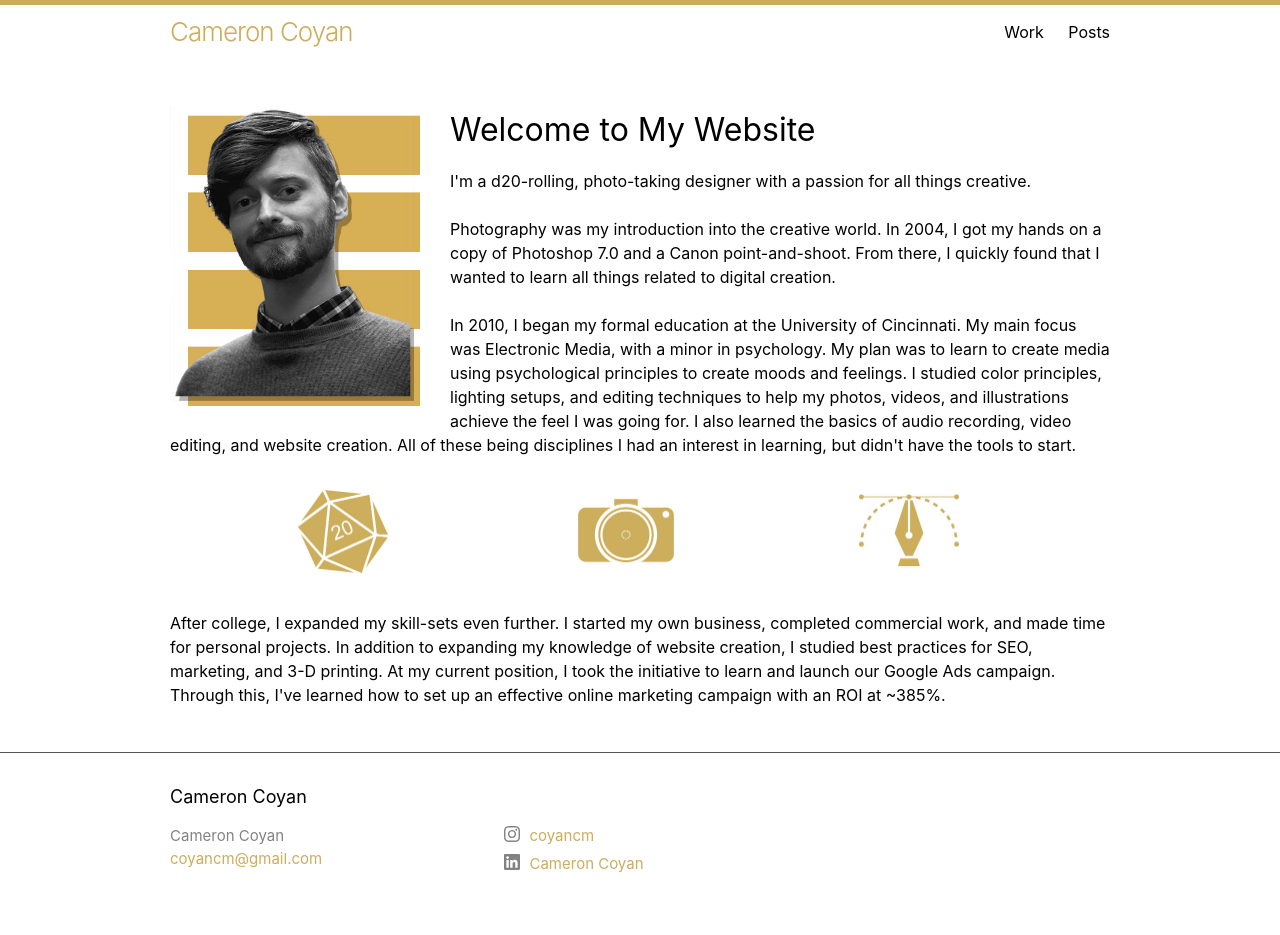
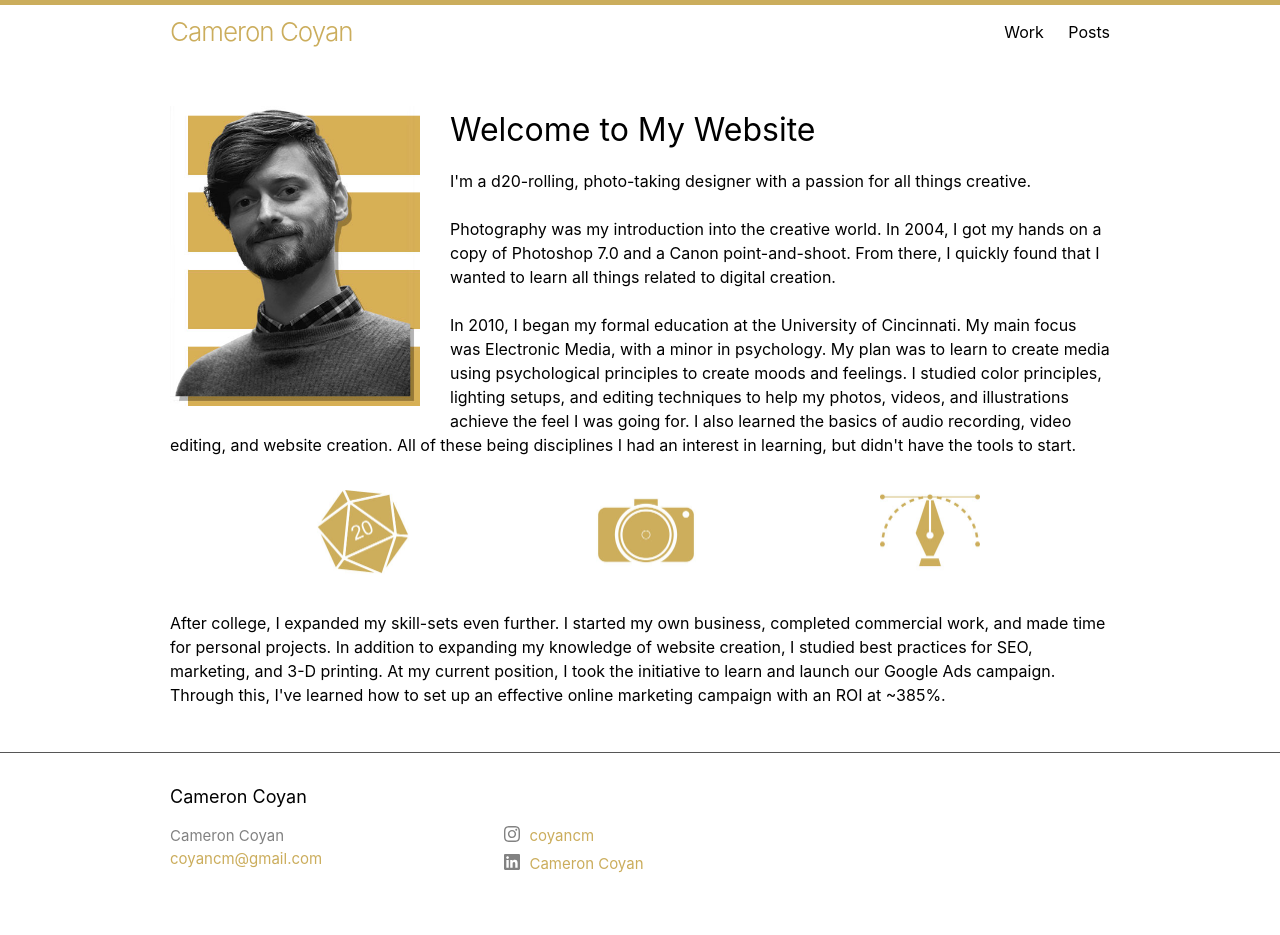
Before and after one commit to coyancm/blog-site, a Jekyll site: the page built from index.markdown, in a window 1280 px wide. Built offline with Jekyll 4.4.1, drawn with Linux system fonts in a browser that asks for light colours.

Commit message:
Styling Update

```diff
--- a/index.markdown
+++ b/index.markdown
@@ -37,13 +37,13 @@
 <br>
 <div class="row">
 	<div class="column">
-		<img src="uploads/assets/dice.jpg" alt="Illustration of a d20 dice." style="width:100px;">
+		<img src="uploads/assets/dice.jpg" alt="Illustration of a d20 dice." style="display: block;margin-left: auto;margin-right: auto;width: 100px;border-radius: 8px;">
 	</div>
 	<div class="column">
-		<img src="uploads/assets/camera.jpg" alt="Illustration of a camera." style="width:100px;">
+		<img src="uploads/assets/camera.jpg" alt="Illustration of a camera." style="display: block;margin-left: auto;margin-right: auto;width: 100px;border-radius: 8px;">
 	</div>
 	<div class="column">
-		<img src="uploads/assets/design.jpg" alt="Illustration of the pen tool." style="width:100px;">
+		<img src="uploads/assets/design.jpg" alt="Illustration of the pen tool." style="display: block;margin-left: auto;margin-right: auto;width: 100px;border-radius: 8px;">
 	</div>
 </div>
 <br>
```
Also changed, not shown: _layouts/post.html (+6 -5 lines).
